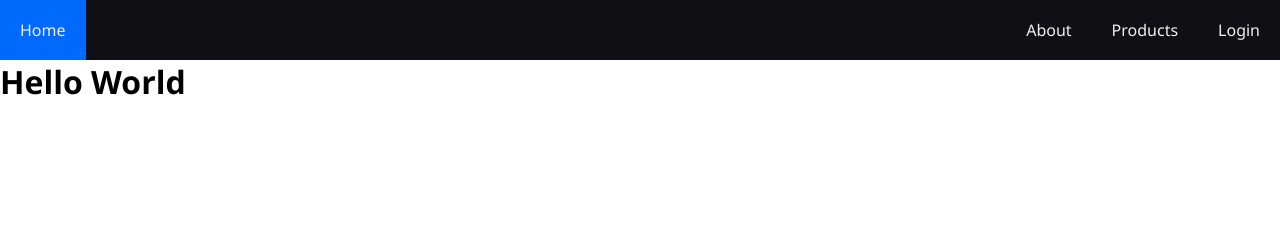
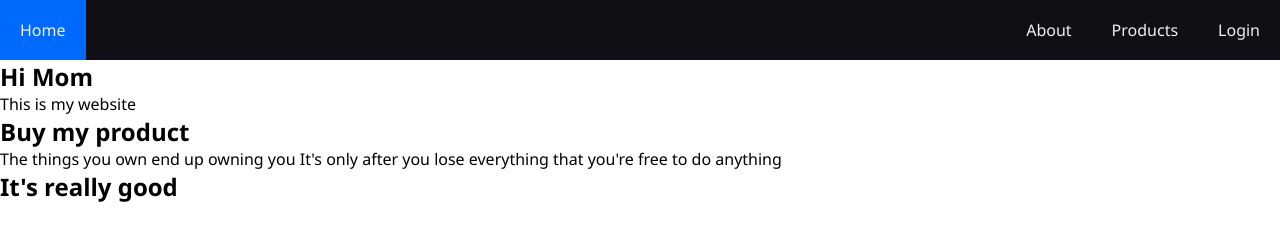
Before and after one commit to skylee01244/personal-website, a plain HTML site: page index.html in a window 1280 px wide. Drawn offline with Linux system fonts and the light colour scheme.

Commit message:
Added more content

```diff
--- a/index.html
+++ b/index.html
@@ -4,6 +4,7 @@
     <meta charset="UTF-8">
     <meta name="viewport" content="width=device-width, initial-scale=1.0">
     <link rel="stylesheet" href="./style.css">
+    <link rel="stylesheet" href="./main.css">
     <script defer src='./index.js'></script>
     <script defer src="./app.js"></script>
     <title>Sky</title>
@@ -27,6 +28,23 @@
             <a href="">Login</a>
         </div>
     </nav>
-    <h1>Hello World</h1>
+
+    <section>
+        <h1>Hi Mom</h1>
+        <p>This is my website</p>
+    </section>
+
+    <section>
+        <h2>Buy my product</h2>
+        <p>
+            The things you own end up owning you
+            It's only after you lose everything that you're free to do anything
+        </p>
+    </section>
+
+    <section>
+        <h2>It's really good</h2>
+    </section>
+
 </body>
 </html>
```
Also changed, not shown: main.css (added).
